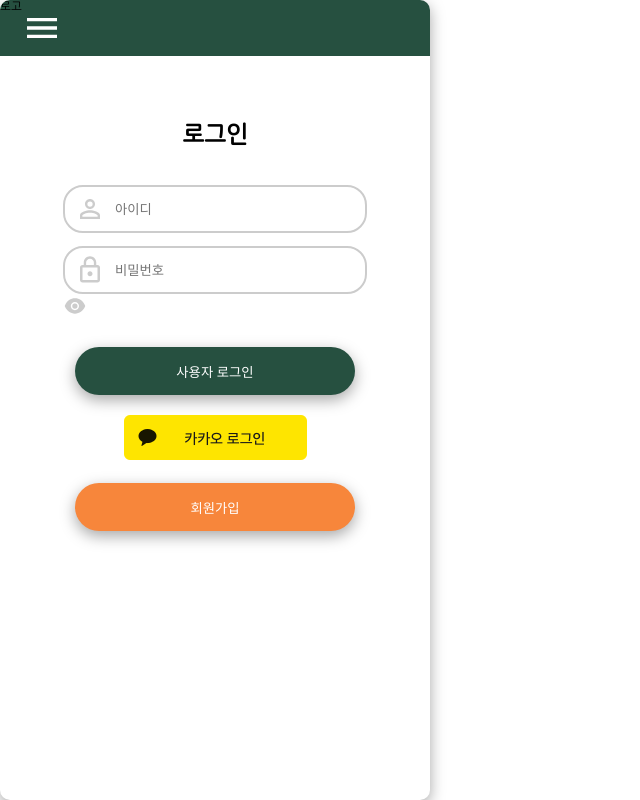
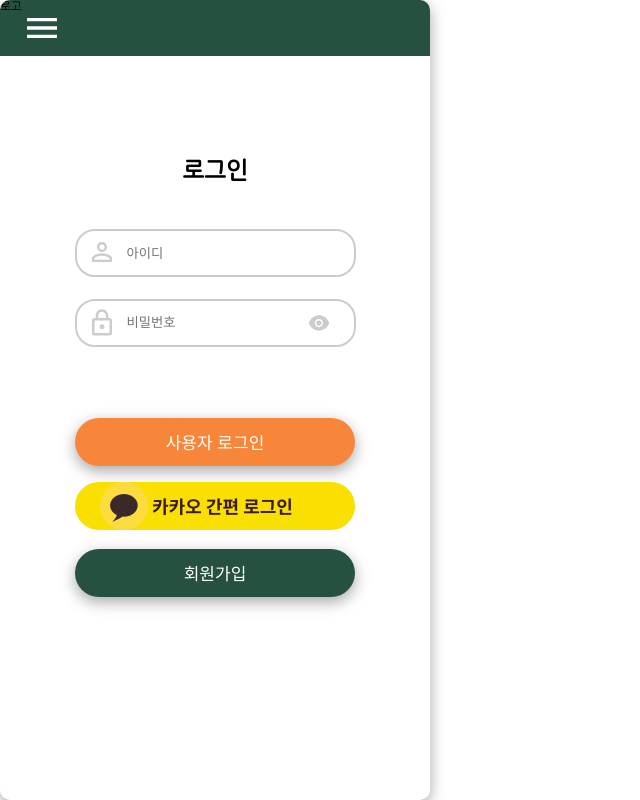
Before and after one commit to FARM-COME-US/FARM-COME-US, a React (Create React App) app in the folder front/farm-come-us/: page /login in a window 1280 px wide. Shown: the whole page, without its empty margins (0-640 px from the left). Built offline with nearby package versions, Linux system fonts and the light colour scheme; grey boxes are pictures that could not be loaded.

Commit message:
chore : 로그인 화면 레이아웃 수정

```diff
--- a/front/farm-come-us/src/components/user/KakaoLogin.js
+++ b/front/farm-come-us/src/components/user/KakaoLogin.js
@@ -1,9 +1,15 @@
+import classes from "./KakaoLogin.module.scss";
+
 const KakaoLogin = (props) => {
   const KAKAO_AUTH_URL = `https://kauth.kakao.com/oauth/authorize?client_id=${process.env.REACT_APP_REST_API_KEY}&redirect_uri=${process.env.REACT_APP_REDIRECT_URI}&response_type=code`;
   // 버튼 누르면 OAuth2RedirectHandler를 보여주는걸로 라우팅 추가
   return (
     <a href={KAKAO_AUTH_URL}>
-      <img src="img/kakao_login.png" alt="" />
+      <img
+        src="img/kakao_login_button.png"
+        alt=""
+        className={classes.kakaobutton}
+      />
     </a>
   );
 };
--- /dev/null
+++ b/front/farm-come-us/src/components/user/KakaoLogin.module.scss
@@ -0,0 +1,4 @@
+.kakaobutton {
+  height: 48px;
+  border-radius: 24px;
+}
--- a/front/farm-come-us/src/pages/Login.js
+++ b/front/farm-come-us/src/pages/Login.js
@@ -86,16 +86,16 @@ function Login() {
   };
   return (
     <div className={classes.screen}>
-      <h1>로그인</h1>
+      <h1 className={classes.headertxt}>로그인</h1>
       <form
-        className={`${classes.centeralign} ${classes.marginSpacing}`}
+        className={`${classes.centeralign} ${classes.marginSpacing20px}`}
         onSubmit={LoginSubmit}
       >
         {/* <label htmlFor="id">
           <MdPermIdentity />
         </label> 😀라벨 일단 제거 */}
         <div className={isError ? classes.vibration : ""}>
-          <MdPermIdentity className={classes.icon} />
+          <MdPermIdentity className={classes.idicon} />
           <input
             className={`${classes.inputbar}`}
             placeholder="아이디"
@@ -107,19 +107,9 @@ function Login() {
         </div>
         <br />
         {/* <label htmlFor="password">PW: </label>😀라벨 일단 제거 */}
-
-        <div>
+        <div className="asdasd">
           <div className={isError ? classes.vibration : ""}>
-            <MdLockOutline className={classes.icon} />
-            <input
-              className={classes.inputbar}
-              placeholder="비밀번호"
-              onChange={(e) => {
-                setPassword(e.target.value);
-              }}
-              id="password"
-              type={showPassword ? "text" : "password"}
-            />
+            <MdLockOutline className={classes.pwicon} />
             {showPassword ? (
               <AiFillEyeInvisible
                 className={classes.smallicon}
@@ -135,6 +125,15 @@ function Login() {
                 }}
               />
             )}
+            <input
+              className={classes.inputbar}
+              placeholder="비밀번호"
+              onChange={(e) => {
+                setPassword(e.target.value);
+              }}
+              id="password"
+              type={showPassword ? "text" : "password"}
+            />
           </div>
           {isError && (
             <span className={`${errMessage ? classes.errMessage : ""}`}>
@@ -142,20 +141,22 @@ function Login() {
             </span>
           )}
         </div>
-
         <br />
 
-        <div className={classes.marginSpacing}>
-          <Button type="submit" className={`${classes.signUpButton}`}>
+        <div className={classes.marginSpacing_ratio}>
+          <Button
+            type="submit"
+            className={`${classes.loginButton} ${classes.marginSpacing16px}`}
+          >
             사용자 로그인
           </Button>
         </div>
       </form>
-      <div className={classes.marginSpacing}>
+      <div className={`${classes.marginSpacing16px}`}>
         <KakaoLogin />
       </div>
       <Button
-        className={classes.loginButton}
+        className={`${classes.signUpButton} ${classes.marginSpacing16px}`}
         onClick={() => {
           navigate("/sign-up");
         }}
--- a/front/farm-come-us/src/pages/style/Login.module.scss
+++ b/front/farm-come-us/src/pages/style/Login.module.scss
@@ -16,6 +16,7 @@
 
 .headertxt {
   font-size: 2em;
+  margin-top: 12%;
 }
 
 .signUpButton {
@@ -31,6 +32,8 @@
   align-items: center;
   padding: 0 10px;
   color: white;
+  font-size: 17px;
+  font-weight: 500;
 
   &:hover {
     // background-color: #ff8e43;
@@ -51,6 +54,8 @@
   align-items: center;
   padding: 0 10px;
   color: white;
+  font-size: 17px;
+  font-weight: 500;
 
   &:hover {
     // background-color: #ff8e43;
@@ -60,22 +65,31 @@
 
 .inputbar {
   padding-left: 50px; //추가 된 패딩
+  padding-right: 50px;
   display: flex;
   border-radius: 20px;
-  width: 304px;
+  width: 100%;
   height: 48px;
   border: 2px solid #ccc;
   background-color: none;
 
   box-sizing: border-box;
-  margin-top: 0px;
+  margin-top: 3%;
 
   &:focus {
     border: 2px solid #ccc;
   }
 }
 
-.icon {
+.idicon {
+  margin-top: 16px;
+  margin-left: 12px;
+  color: #ccc;
+  position: absolute;
+  font-size: 30px;
+}
+
+.pwicon {
   margin-top: 9px;
   margin-left: 12px;
   color: #ccc;
@@ -84,15 +98,27 @@
 }
 
 .smallicon {
-  // margin-top: 9px;
-  // right: 12px;
+  margin-top: 12px;
+  margin-left: 232px;
   color: #ccc;
   position: absolute;
   font-size: 24px;
+  // margin-top: 9px;
+  // right: 12px;
+  // color: #ccc;
+  // position: absolute;
+  // font-size: 24px;
 }
 
-.marginSpacing {
+.marginSpacing20px {
   margin-top: 20px;
+}
+.marginSpacing16px {
+  margin-top: 16px;
+}
+
+.marginSpacing_ratio {
+  margin-top: 15%;
 }
 
 .vibration {
@@ -116,7 +142,7 @@
   margin-top: 1px;
   color: red;
   letter-spacing: 0px;
-  // right: 0px;
-  // margin-right: 50%;
+  right: 0px;
+  margin-right: 15%;
   text-align: right;
 }
```
Also changed, not shown: front/farm-come-us/public/img/kakao_login_button.png (added).
